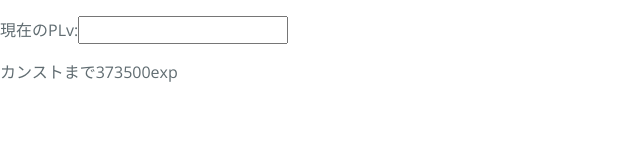
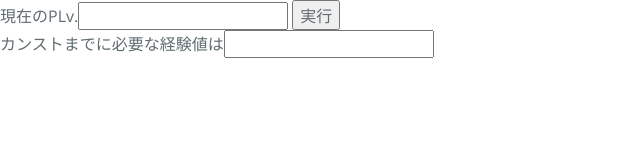
Before and after one commit to phrpihi/sl-stage-exp, a plain HTML site: page index.html in a window 1280 px wide. Shown: the whole page, without its empty margins (0-640 px from the left). Drawn offline with nearby package versions, Linux system fonts and the light colour scheme.

Commit message:
Update index.html

```diff
--- a/index.html
+++ b/index.html
@@ -13,10 +13,54 @@
 <head>
 <script src="https://ajax.googleapis.com/ajax/libs/angularjs/1.4.4/angular.min.js"></script>
 </head>
+
+
+<head>
+<title>PLv-exp</title>
+<script type="text/javascript">
+<!--
+
+function dt_in(){
+  dt1 = document.exp.dt_11.value;
+  dt1 = parseInt(dt1);
+}
+
+function dt_out(){
+  document.exp.dt_13.value=dt3;
+}
+
+function plv_exp(){
+ dt_in();
+
+ if(dt1>=100){
+  dt3 = (150 - dt1)*(3000+20*( dt1 -100)+3980)/2;
+  dt_out();
+ }else if(dt1<50){
+  dt3 = (50 - dt1)*(30+20*(dt1-1)+990)/2+50*(1500+2480)/2+50*(3000+3980)/2;
+  dt_out();
+ }else if(50<=dt1<100){
+  dt3 = (100-dt1)*(1500+20*(dt1-50)+2480)/2+50*(3000+3980)/2;
+  dt_out();
+ }
+}
+
+//-->
+
+</script>
+</head>
 <body>
- <div>
-  <p>現在のPLv:<input type="text" ng-model="plv"></p>
-  <P>カンストまで{{(150-plv)*(3000+20*(plv-100)+3980)/2}}exp</p>
- </div>
+
+<form name="exp">
+
+現在のPLv.<input type=text name="dt_11" value="">
+
+<input type=button value="実行" onClick="plv_exp()">
+<table border=0 width=500>
+<td>
+カンストまでに必要な経験値は<input type=text name="dt_13" value="">
+</td>
+</table>
+</form>
+<!-- -->
 </body>
 </html>
```
